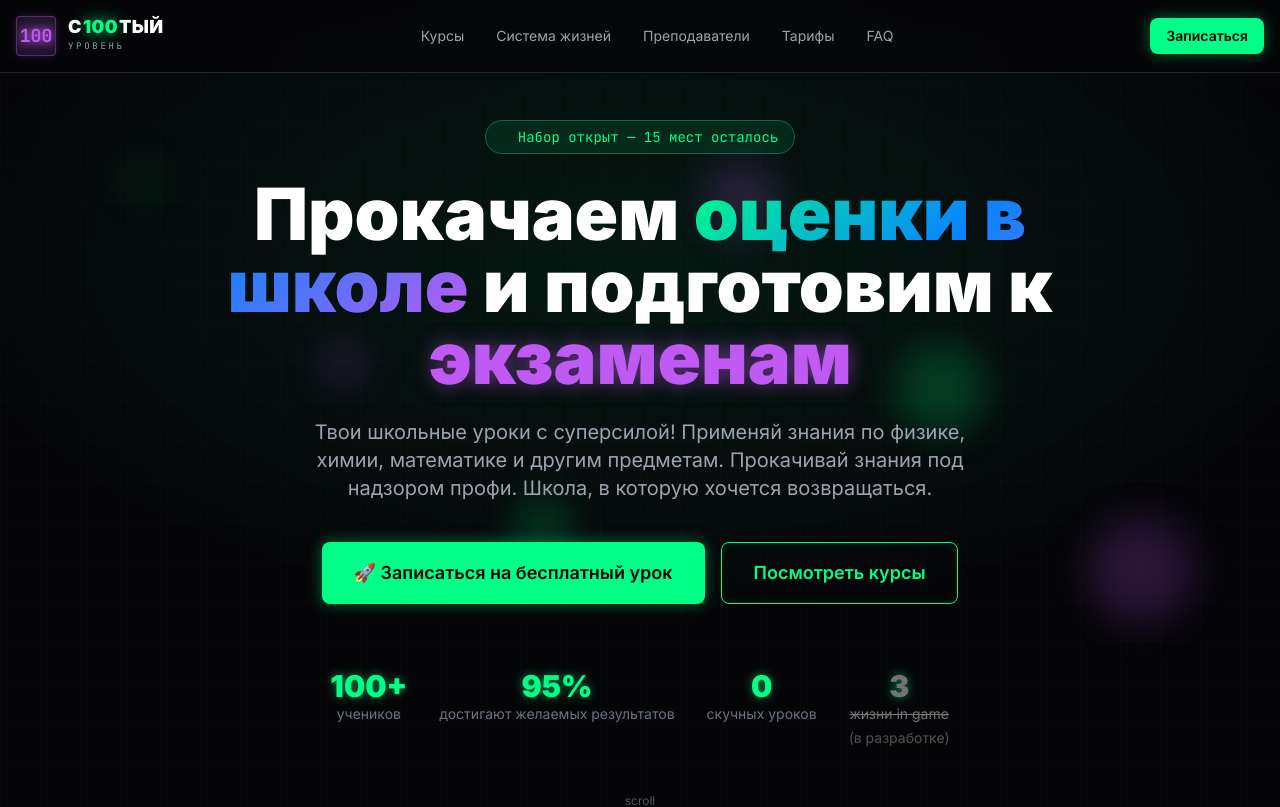
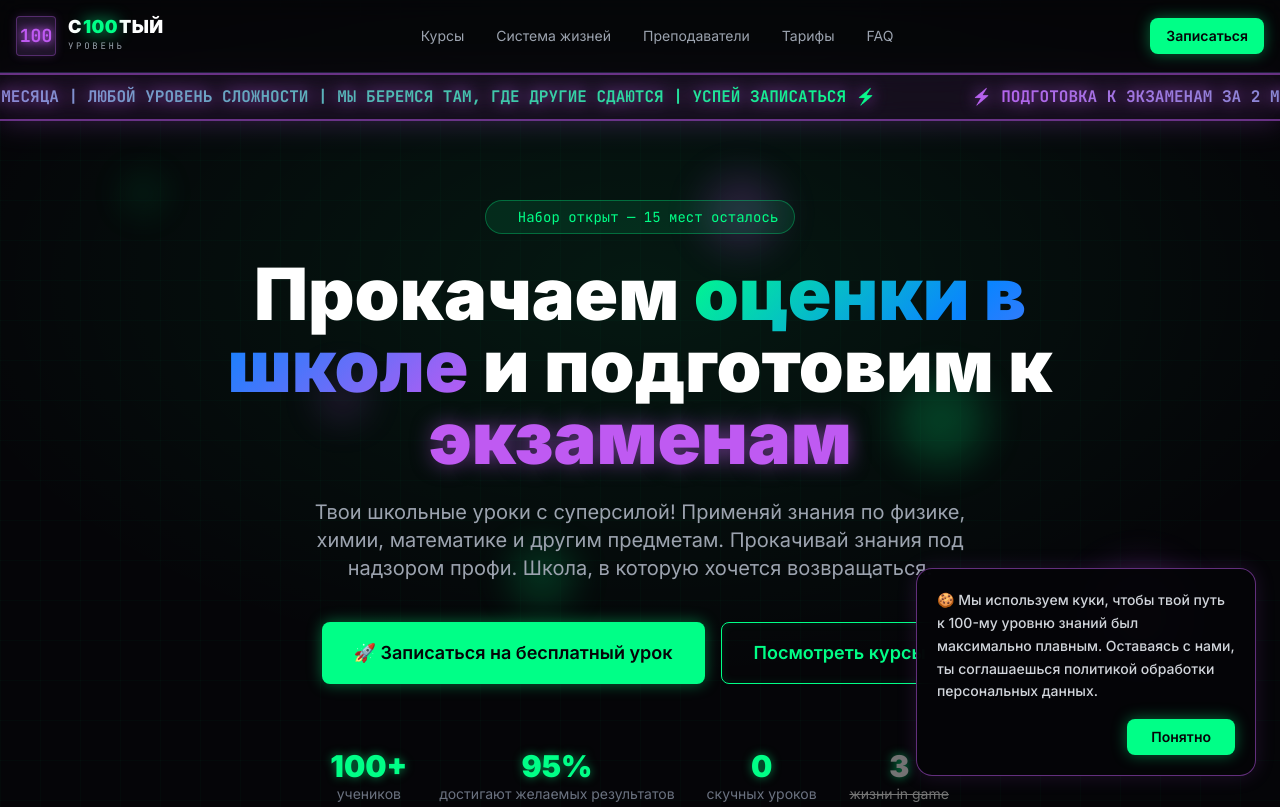
Before and after one commit to longstmija1-hash/paralaxxx, a React (Vite) app in the folder frontend/: page / in a window 1280 px wide. Shown: the top 807 px of the page. Built offline with nearby package versions, Linux system fonts and the light colour scheme.

Commit message:
допилить метрику нужно

```diff
--- a/frontend/package.json
+++ b/frontend/package.json
@@ -8,7 +8,7 @@
     "preview": "vite preview"
   },
   "dependencies": {
-    "framer-motion": "^11.2.10",
+    "framer-motion": "^11.18.2",
     "lucide-react": "^0.395.0",
     "react": "^18.3.1",
     "react-dom": "^18.3.1",
--- a/frontend/src/App.jsx
+++ b/frontend/src/App.jsx
@@ -1,13 +1,22 @@
+import React from 'react'
 import { Routes, Route, Navigate } from 'react-router-dom'
 import LandingPage from './pages/LandingPage'
 import SubjectPage from './pages/SubjectPage'
+import AnnouncementMarquee from './components/AnnouncementMarquee'
+import CookieConsent from './components/CookieConsent'
 
 export default function App() {
   return (
-    <Routes>
-      <Route path="/" element={<LandingPage />} />
-      <Route path="/subject/:subjectId" element={<SubjectPage />} />
-      <Route path="*" element={<Navigate to="/" replace />} />
-    </Routes>
+    <>
+      {/* Мы убрали SafeComponent, чтобы он не мешал. Теперь банер стоит просто так */}
+      <AnnouncementMarquee />
+
+      <Routes>
+        <Route path="/" element={<LandingPage />} />
+        <Route path="/subject/:subjectId" element={<SubjectPage />} />
+        <Route path="*" element={<Navigate to="/" replace />} />
+      </Routes>
+      <CookieConsent />
+    </>
   )
 }
--- /dev/null
+++ b/frontend/src/components/AnnouncementMarquee.jsx
@@ -0,0 +1,50 @@
+import React from 'react'
+
+export default function AnnouncementMarquee() {
+  const text = "⚡ ПОДГОТОВКА К ЭКЗАМЕНАМ ЗА 2 МЕСЯЦА | ЛЮБОЙ УРОВЕНЬ СЛОЖНОСТИ | МЫ БЕРЕМСЯ ТАМ, ГДЕ ДРУГИЕ СДАЮТСЯ | УСПЕЙ ЗАПИСАТЬСЯ ⚡"
+
+  // Важно: нужно минимум 3-4 копии, чтобы на больших мониторах (например, 1920px или 2560px)
+  // строка не обрывалась пустотой, так как мы двигаем блок ровно на 50% влево.
+  const repeatedText = [...Array(1)].map((_, i) => (
+    <span key={i} className="mx-8">{text}</span>
+  ))
+
+  const handleMouseEnter = (e) => {
+    const anims = e.currentTarget.getAnimations()
+    anims.forEach(anim => { anim.playbackRate = 0.25 }) // Замедляем в 4 раза
+  }
+
+  const handleMouseLeave = (e) => {
+    const anims = e.currentTarget.getAnimations()
+    anims.forEach(anim => { anim.playbackRate = 1 }) // Возвращаем нормальную скорость
+  }
+
+  return (
+    <>
+      <style>{`
+        @keyframes ticker-scroll {
+          0% { transform: translateX(0); }
+          100% { transform: translateX(-50%); }
+        }
+        .ticker-animation {
+          animation: ticker-scroll 25s linear infinite;
+        }
+      `}</style>
+      <div className="absolute top-[73px] left-0 right-0 z-40 h-12 bg-dark-900/60 backdrop-blur-md border-y-2 border-neon-purple/50 overflow-hidden flex items-center group drop-shadow-[0_0_15px_rgba(191,90,242,0.4)]">
+        <div
+          className="flex shrink-0 ticker-animation font-mono text-base font-bold w-max cursor-default transition-all duration-300"
+          onMouseEnter={handleMouseEnter}
+          onMouseLeave={handleMouseLeave}
+        >
+          {/* We need two identical blocks side-by-side to make the -50% translation loop seamless */}
+          <div className="flex shrink-0 px-4 text-transparent bg-clip-text bg-gradient-to-r from-neon-purple to-neon-green drop-shadow-[0_0_8px_rgba(191,90,242,0.8)]">
+            {repeatedText}
+          </div>
+          <div className="flex shrink-0 px-4 text-transparent bg-clip-text bg-gradient-to-r from-neon-purple to-neon-green drop-shadow-[0_0_8px_rgba(191,90,242,0.8)]">
+            {repeatedText}
+          </div>
+        </div>
+      </div>
+    </>
+  )
+}
--- /dev/null
+++ b/frontend/src/components/CookieConsent.jsx
@@ -0,0 +1,51 @@
+import React, { useState, useEffect } from 'react'
+
+export default function CookieConsent() {
+  const [isRendered, setIsRendered] = useState(false)
+  const [isVisible, setIsVisible] = useState(false)
+
+  useEffect(() => {
+    // Проверяем наличие согласия в localStorage
+    const hasConsented = localStorage.getItem('cookie-accepted')
+    if (!hasConsented) {
+      // Через 2 секунды монтируем компонент
+      const timer = setTimeout(() => {
+        setIsRendered(true)
+        // Небольшая задержка перед добавлением классов появления,
+        // чтобы браузер успел отрисовать стартовое состояние (opacity-0)
+        setTimeout(() => setIsVisible(true), 50)
+      }, 2000)
+      return () => clearTimeout(timer)
+    }
+  }, [])
+
+  const handleAccept = () => {
+    localStorage.setItem('cookie-accepted', 'true')
+    // Мгновенно скрываем модалку:
+    setIsRendered(false)
+  }
+
+  // Не рендерим ничего, пока не прошло 2 секунды или если уже есть кука
+  if (!isRendered) return null
+
+  return (
+    <div
+      className={`fixed bottom-6 right-6 left-6 sm:left-auto z-[100] max-w-[340px] bg-dark-900/95 backdrop-blur-md border border-neon-purple/50 rounded-2xl p-5 shadow-[0_0_20px_rgba(191,90,242,0.15)] transition-all duration-700 ease-out transform ${isVisible ? 'opacity-100 translate-y-0' : 'opacity-0 translate-y-10'
+        }`}
+    >
+      <div className="flex items-start gap-4 mb-4">
+        <p className="text-gray-300 text-sm leading-relaxed font-medium">
+          🍪 Мы используем куки, чтобы твой путь к 100-му уровню знаний был максимально плавным. Оставаясь с нами, ты соглашаешься политикой обработки персональных данных.
+        </p>
+      </div>
+      <div className="flex justify-end mt-2">
+        <button
+          onClick={handleAccept}
+          className="btn-neon text-sm px-6 py-2 w-full sm:w-auto"
+        >
+          Понятно
+        </button>
+      </div>
+    </div>
+  )
+}
--- a/frontend/src/pages/LandingPage.jsx
+++ b/frontend/src/pages/LandingPage.jsx
@@ -40,7 +40,7 @@ const Navbar = ({ openModal }) => {
 
 // ── Hero Section ───────────────────────────────────────────────────────────────
 const HeroSection = ({ openModal }) => (
-  <section id="hero" className="relative min-h-[100svh] w-full flex flex-col overflow-hidden pt-20">
+  <section id="hero" className="relative min-h-[100svh] w-full flex flex-col overflow-hidden pt-40">
     {/* Animated grid bg */}
     <div className="absolute inset-0 cyber-bg opacity-60" />
     {/* Radial glow */}
--- a/frontend/src/pages/SubjectPage.jsx
+++ b/frontend/src/pages/SubjectPage.jsx
@@ -96,7 +96,7 @@ export default function SubjectPage() {
 
       <Navbar openModal={openModal} />
 
-      <main className="flex-grow pt-32 pb-24 px-4 relative overflow-hidden">
+      <main className="flex-grow pt-40 pb-24 px-4 relative overflow-hidden">
         {/* Background glow effects */}
         <div className="absolute inset-0 cyber-bg opacity-40" />
         <div className="absolute top-1/4 left-1/2 -translate-x-1/2 -translate-y-1/2 w-[800px] h-[800px] bg-neon-purple/5 blur-[120px] rounded-full pointer-events-none" />
--- a/frontend/tailwind.config.js
+++ b/frontend/tailwind.config.js
@@ -12,6 +12,7 @@ export default {
           yellow: '#ffd60a',
         },
         dark: {
+          950: '#020204',
           900: '#050508',
           800: '#0d0d14',
           700: '#12121e',
@@ -31,6 +32,7 @@ export default {
         'heart-break': 'heart-break 0.6s ease-out forwards',
         'coin-pop': 'coin-pop 0.4s ease-out forwards',
         'scanline': 'scanline 8s linear infinite',
+        'ticker': 'ticker 20s linear infinite',
       },
       keyframes: {
         'pulse-neon': {
@@ -64,6 +66,10 @@ export default {
           '0%': { transform: 'translateY(-100%)' },
           '100%': { transform: 'translateY(100vh)' },
         },
+        ticker: {
+          '0%': { transform: 'translateX(0)' },
+          '100%': { transform: 'translateX(-50%)' },
+        },
       },
       backgroundImage: {
         'cyber-grid': `
--- /dev/null
+++ b/frontend/vite.config.js
@@ -0,0 +1,15 @@
+import { defineConfig } from 'vite'
+import react from '@vitejs/plugin-react'
+
+export default defineConfig({
+  plugins: [react()],
+  server: {
+    port: 5173,
+    proxy: {
+      '/api': {
+        target: 'http://localhost:3001',
+        changeOrigin: true,
+      },
+    },
+  },
+})
```
Also changed, not shown: 2 other files (tests, documents, lock files or other folders).
